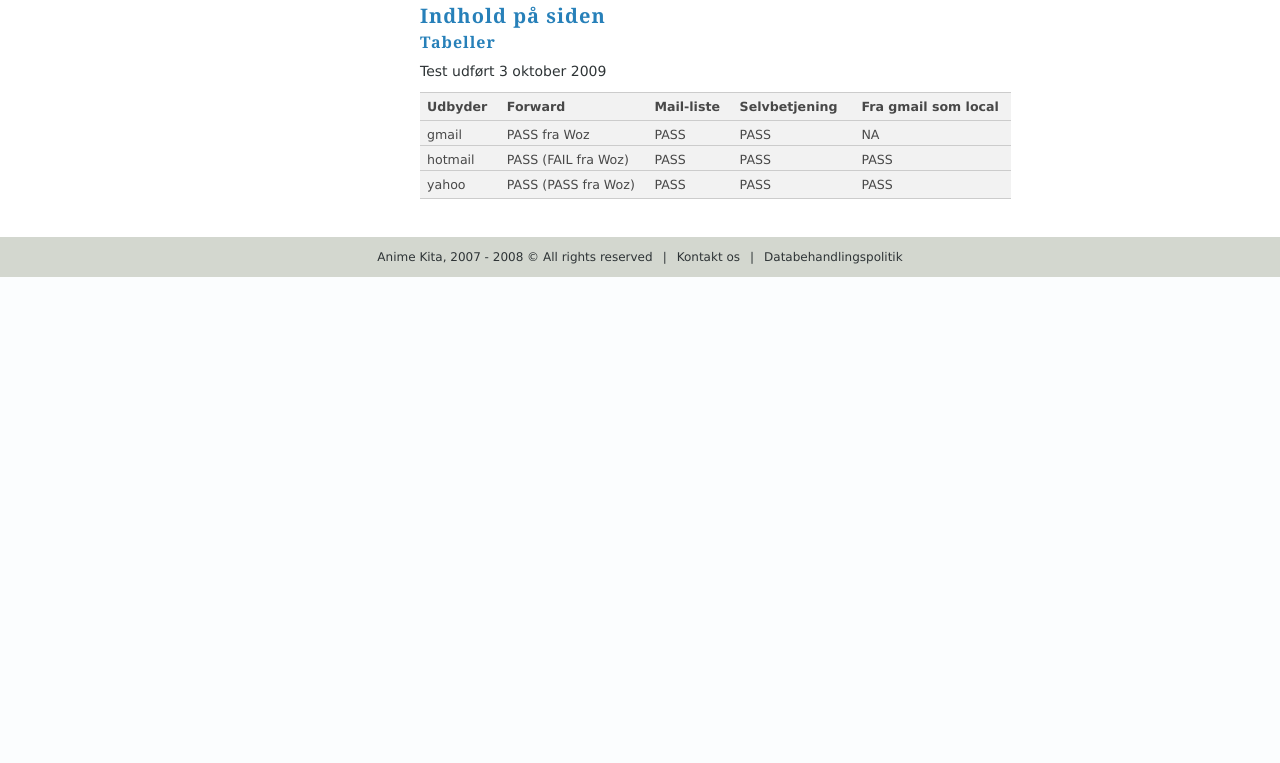
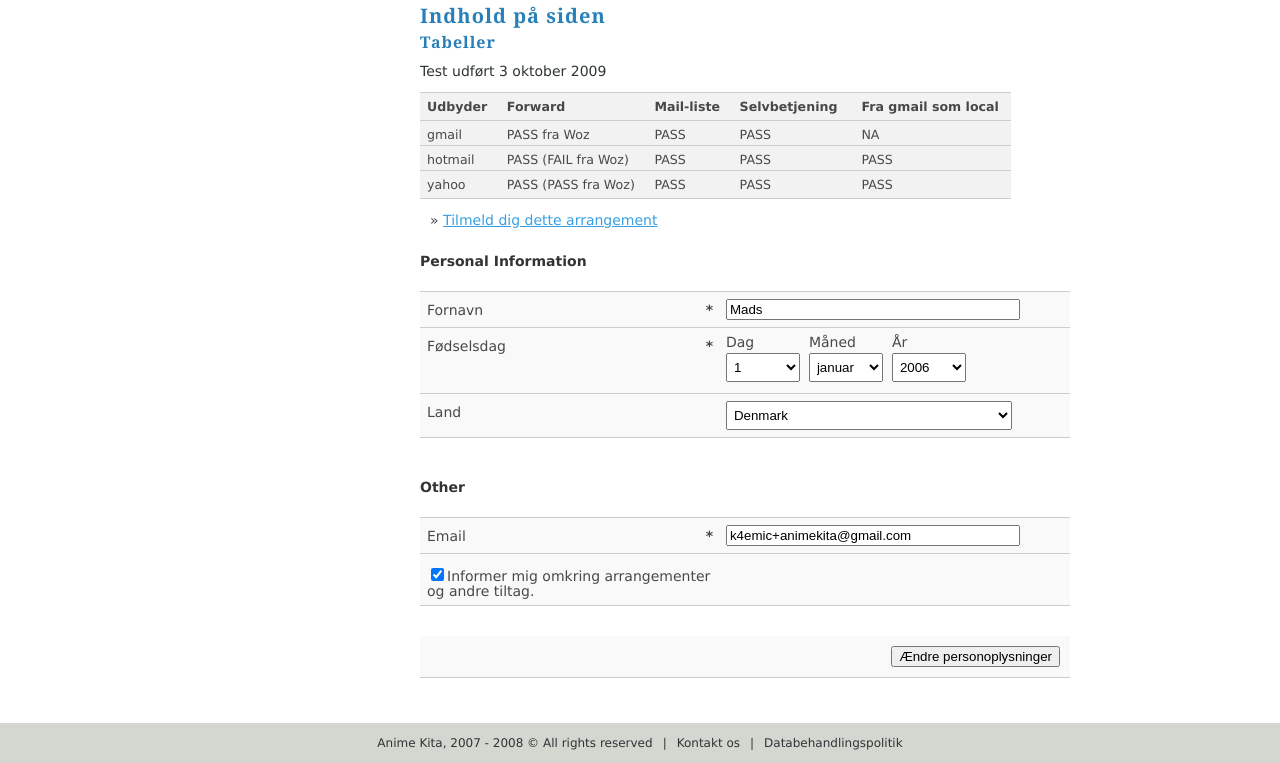
Before and after one commit to animekita/anime-kita-static, a PHP site: page / in a window 1280 px wide. Shown: the part 979-1742 px from the top of the page. Before the commit the page ends 1256 px from the top, so only its background shows below. Run offline with PHP 8.4, Linux system fonts and the light colour scheme.

Commit message:
Styling til selvbetjenings LIer Opdatering og tilpasning af uni-form css filer Inkludering af form og table-options li i markup

```diff
--- a/css/cms.css
+++ b/css/cms.css
@@ -152,6 +152,11 @@ div#ccm-page-detail {
     margin-left: 1.4em;
 }
 
+#midContent ul.table-options li {
+	list-style-type:none;
+	margin:3px 10px;
+}
+
 #midContent ol li {
     list-style-type: decimal;
 }
--- a/css/uni-form-generic.css
+++ b/css/uni-form-generic.css
@@ -1,195 +1,136 @@
-/* Uni-Form by Dragan Babic  - http://dnevnikeklektika.com/ , http://draganbabic.com/ */
-/* Some rights reserved - http://creativecommons.org/licenses/by-sa/2.5/ */
+/* Uni-Form by Dragan Babic [Superawesome Industries]  - http: //sprawsm.com/uni-form/ */
+/* Some rights reserved - http: //creativecommons.org/licenses/by-sa/2.5/ */
+/* Do not edit this file directly, make your changes to uni-form.css in the same folder */
 
-.uniForm {
-    margin: 0;
-    padding: 0;
-    position: relative;
-    width: 100%;
-    overflow: hidden;
-}
-/* Some generals */
-.uniForm fieldset {
-    border: none;
-    margin: 0;
-    padding: 0;
-}
+/* ------------------------------------------------------------------------------ */
 
-.uniForm fieldset legend {
-    margin: 0;
-    padding: 0;
-}
+.uniForm{ margin: 0; padding: 0; position: relative; z-index: 1; } /* reset stuff */
 
-/* This is the main unit that contains our form elements */
-.uniForm .ctrlHolder {
-    overflow: hidden;
-    margin: 0;
-    padding: 0;
-    clear: both;
-}
+  /* Some generals and more resets */
+  .uniForm fieldset{ border: none; margin: 0; padding: 0; }
+    .uniForm fieldset legend{ margin: 0; padding: 0; }
 
-.uniForm .buttonHolder {
-    overflow: hidden;
-    clear: both;
-}
+    /* This is the main unit that contains our form elements */
+    .uniForm .ctrlHolder,
+    .uniForm .buttonHolder{ margin: 0; padding: 0; clear: both; }
 
-.uniForm .resetButton {
-}
+    /* Clear all floats */
+    .uniForm:after,
+      .uniForm .buttonHolder:after,
+      .uniForm .ctrlHolder:after,
+        .uniForm .ctrlHolder .multiField:after,
+          .uniForm .inlineLabel:after{ content: "."; display: block; height: 0; line-height: 0; font-size: 0; clear: both; min-height: 0; visibility: hidden; }
 
-.uniForm .submitButton {
-}
+    /* A class to be used on a label that contains a checkbox or a radio button */
+    .uniForm .inlineLabel,
+    .uniForm .inlineLabels .inlineLabel,
+    .uniForm .blockLabels .inlineLabel{ width: auto; float: none; margin: 0; display: block; }
+      /* IE shows borders & padding on checkboxes and radio buttons if they are declared on an input element, remove them */
+      /* Legacy/Inheritance fix */
+      .uniForm .inlineLabel input,
+      .uniForm .inlineLabels .inlineLabel input,
+      .uniForm .blockLabels .inlineLabel input{ border: none; padding: 0; margin: 0; }
 
-.uniForm .inlineLabel, .uniForm .inlineLabels .inlineLabel, .uniForm .blockLabels .inlineLabel {
-    width: auto;
-    float: none;
-    margin: 0 1em 0 0;
-    display: inline;
-}
+/* ------------------------------------------------------------------------------ */
 
-.uniForm .inlineLabel input {
-}
+    /* Styles for form controls where labels are above the input elements */
+    /* Set the class of the parent (preferably to a fieldset) to .blockLabels */
 
-.uniForm .focused { /* For highlighting the rows on input focus */
-}
-/* ########################################################################## */
-/* Styles for form controls where labels are in line with the input elements */
-/* Set the class of the parent (preferably to a fieldset) to .inlineLabels */
-.uniForm .inlineLabels .ctrlHolder {
-}
+      .uniForm label,
+      .uniForm .label,
+      .uniForm .blockLabels label,
+      .uniForm .blockLabels .label{ display: block; float: none; padding: 0; line-height: 100%; width: auto; }
 
-.uniForm .inlineLabels label, .uniForm .inlineLabels .label {
-    float: left;
-    margin: .3em 2% 0 0;
-    padding: 0;
-    line-height: 100%;
-    position: relative;
-}
+      /* Float the input elements */
+      .uniForm .textInput,
+      .uniForm .blockLabels .textInput,
+      .uniForm .blockLabels .fileUpload,
+      .uniForm .selectInput,
+      .uniForm .blockLabels .selectInput,
+      .uniForm .blockLabels select,
+      .uniForm textarea,
+      .uniForm .blockLabels textarea{ float: left; }
 
-.uniForm .inlineLabels .textInput, .uniForm .inlineLabels .fileUpload {
-    float: left;
-}
+      /* Postition the hints */
+      .uniForm .formHint,
+      .uniForm .blockLabels .formHint{ float: right; margin: 0; clear: none; }
 
-.uniForm .inlineLabels .fileUpload {
-}
+      /* Position the elements inside combo boxes (multiple selects/checkboxes/radio buttons per unit) */
+      .uniForm .multiField,
+      .uniForm .blockLabels .multiField{ width: auto; float: left; }
+        .uniForm .multiField .inlineLabel,
+        .uniForm .blockLabels .multiField .inlineLabel{ display: block; margin: 0 0 .5em 0; }
+        .uniForm .multiField .blockLabel,
+        .uniForm .blockLabels .multiField .blockLabel{ float: left; width: auto; margin: 0; }
+        .uniForm .multiField .blockLabel .textInput,
+        .uniForm .multiField .blockLabel .selectInput,
+        .uniForm .multiField .blockLabel select,
+        .uniForm .blockLabels .multiField .blockLabel .textInput,
+        .uniForm .blockLabels .multiField .blockLabel .selectInput,
+        .uniForm .blockLabels .multiField .blockLabel select{ width: 100%; margin: 0; }
 
-.uniForm .inlineLabels .selectInput {
-    float: left;
-}
+/* ------------------------------------------------------------------------------ */
 
-.uniForm .inlineLabels textarea {
-    float: left;
-}
+    /* Styles for form controls where labels are in line with the input elements */
+    /* Set the class of the parent (preferably to a fieldset) to .inlineLabels */
+        .uniForm .inlineLabels label,
+        .uniForm .inlineLabels .label{ float: left; margin: 0; padding: 0; line-height: 100%; position: relative; }
 
-.uniForm .inlineLabels .formHint {
-    clear: both;
-}
-/* inlineLabels esthetics */
-.uniForm .inlineLabels .formHint strong {
-}
-/* ########################################################################## */
-/* Styles for form controls where labels are above the input elements */
-/* Set the class of the parent (preferably to a fieldset) to .blockLabels */
-.uniForm .blockLabels .ctrlHolder {
-}
+        /* Float the input elements */
+        .uniForm .inlineLabels .textInput,
+        .uniForm .inlineLabels .fileUpload,
+        .uniForm .inlineLabels .selectInput,
+        .uniForm .inlineLabels select,
+        .uniForm .inlineLabels textarea{ float: left; }
 
-.uniForm .blockLabels label, .uniForm .blockLabels .label {
-    display: block;
-    float: none;
-    margin: .3em 0;
-    padding: 0;
-    line-height: 100%;
-    width: auto;
-}
+      /* Postition the hints */
+      .uniForm .inlineLabels .formHint{ clear: both; float: none; }
+      .uniForm .inlineLabels .multiField{ float: left; }
+      .uniForm .inlineLabels .multiField .inlineLabel{}
+      .uniForm .inlineLabels .multiField .blockLabel{}
+        .uniForm .inlineLabels .multiField .blockLabel .textInput,
+        .uniForm .inlineLabels .multiField .blockLabel .selectInput,
+        .uniForm .inlineLabels .multiField .blockLabel select{ display: block; width: 100%; float: none; }
+        .uniForm .inlineLabels .multiField select{ float: left; }
 
-.uniForm .blockLabels .label {
-    float: left;
-    margin-right: 3em;
-}
+/* ------------------------------------------------------------------------------ */
 
-.uniForm .blockLabels .inlineLabel {
-    position: relative;
-    top: .15em;
-}
+    /* Required fields asterisk styling for .blockLabels */
+    .uniForm label em,
+    .uniForm .label em,
+    .uniForm .blockLabels label em,
+    .uniForm .blockLabels .label em{ position: absolute; left: -7px; }
 
-.uniForm .blockLabels .textInput, .uniForm .blockLabels .fileUpload {
-    float: left;
-}
+    /* Required fields asterisk styling for .inlineLabels */
+    .uniForm .inlineLabels label em,
+    .uniForm .inlineLabels .label em{ display: block; position: absolute; left: auto; right: 0; font-style: normal; font-weight: bold; }
+    .uniForm .inlineLabel em{ position: absolute; left: 7px; }
 
-.uniForm .blockLabels .fileUpload {
-}
+/* ------------------------------------------------------------------------------ */
 
-.uniForm .blockLabels .selectInput {
-    display: block;
-}
+    /* Messages */
+    .uniForm #errorMsg,
+    .uniForm .error{
+    }
+      .uniForm #errorMsg dt,
+      .uniForm #errorMsg h3{
+      }
+      .uniForm #errorMsg dd{
+      }
+        .uniForm #errorMsg ol{
+        }
+          .uniForm #errorMsg ol li{
+          }
+      .uniForm .errorField{
+      }
 
-.uniForm .blockLabels textarea {
-    float: left;
-    display: block;
-}
+    .uniForm #OKMsg{
+    }
 
-.uniForm .blockLabels .formHint {
-    float: right;
-    margin: 0;
-    clear: none;
-}
-/* blockLabels esthetics */
-.uniForm .blockLabels .ctrlHolder {
-}
+/* ------------------------------------------------------------------------------ */
 
-.uniForm .blockLabels .focused {
-}
-/* ########################################################################## */
-/* Focus pseudoclasses */
-.uniForm .ctrlHolder .textInput:focus {
-}
+    /* Columns */
 
-.uniForm div.focused .textInput:focus {
-}
-
-.uniForm div.focused .formHint {
-}
-/* Required fields asterisk styling, use if needed */
-.uniForm label em, .uniForm .label em {
-    display: block;
-    position: absolute;
-    left: 100%;
-    font-style: normal;
-    font-weight: bold;
-}
-
-.uniForm .blockLabels label em, .uniForm .blockLabels .label em {
-    position: static;
-    display: inline;
-}
-/* ########################################################################## */
-/* Messages */
-.uniForm #errorMsg, .uniForm .error {
-}
-
-.uniForm #errorMsg dt, .uniForm #errorMsg h3 {
-}
-
-.uniForm #errorMsg dd {
-}
-
-.uniForm #errorMsg ol {
-}
-
-.uniForm #errorMsg ol li {
-}
-
-.uniForm .errorField {
-}
-/* ########################################################################## */
-/* Add the following classes to your fieldsets (preferably) if you want columns */
-.uniForm .col {
-    float: left;
-}
-
-.uniForm .columnLeft {
-    float: left;
-}
-
-.uniForm .columnRight {
-    float: right;
-}
+    .uniForm .col{ float: left; }
+    .uniForm .col.first{}
+    .uniForm .col.last{}
--- a/css/uni-form.css
+++ b/css/uni-form.css
@@ -1,172 +1,145 @@
 @import "uni-form-generic.css";
-/* Your styles below */
-/* Keep in mind that wherever you see "Required property" it means that the property must exist, adjust it's value to your liking */
-/* Generals */
-.uniForm fieldset {
-    margin-bottom: 20px;
-    border: 1px solid #ccc;
-    border-width: 0 0 1px 0;
+/* Keep in mind that wherever you see 'Required property' it means that the property must exist */
+
+/* ------------------------------------------------------------------------------ */
+
+  /* Generals */
+  .uniForm fieldset{}
+    .uniForm fieldset legend{ color: #333; font-weight: bold; font-size: 100%; margin: 0; padding: 1.5em 0; }
+
+    /* This is the main unit that contains our form elements */
+    .uniForm .ctrlHolder{ padding: 7px; border-bottom: 1px solid #dfdfdf; }
+
+    .uniForm .buttonHolder{ text-align: right; }
+      .uniForm .resetButton{ float: left; }
+      .uniForm .primaryAction{ font-weight: bold; }
+
+    /* This class gets added to div.ctrlHolder to highlight the row */
+    .uniForm .focused{ background: #fffcdf; }
+
+      /* .inlineLabel is used for inputs within labels - checkboxes and radio buttons */
+      .uniForm .inlineLabel input,
+      .uniForm .inlineLabels .inlineLabel input,
+      .uniForm .blockLabels .inlineLabel input{ float: left; margin: 0 .4em 0 0; }
+        .uniForm .inlineLabel span{ float: left; width: 90%; }
+
+/* ------------------------------------------------------------------------------ */
+
+    /* .blockLabels (default style, will be applied even if you don't class the parent element) */
+    .uniForm .blockLabels .ctrlHolder{}
+
+      .uniForm label,
+      .uniForm .blockLabels label,
+      .uniForm .blockLabels .label{ margin: 0 0 .5em 0; }
+
+      .uniForm .textInput,
+      .uniForm .blockLabels .textInput,
+      .uniForm .blockLabels .fileUpload{ width: 53%; /* <- Required property */ }
+
+      .uniForm .selectInput,
+      .uniForm select,
+      .uniForm .blockLabels .selectInput,
+      .uniForm .blockLabels select{ width: 53.5%; /* <- Required property */ }
+      .uniForm textarea,
+      .uniForm .blockLabels textarea{ width: 53%; /* <- Required property */ height: 12em; }
+
+      .uniForm .formHint,
+      .uniForm .blockLabels .formHint{ width: 45%; /* <- Required property */ font-size: .9em; color: #777; position: relative; top: -.5em; }
+
+      .uniForm .multiField,
+      .uniForm .blockLabels .multiField{ width: 53%; }
+        .uniForm .multiField .inlineLabel,
+        .uniForm .blockLabels .multiField .inlineLabel{ display: block; margin: 0 0 .5em 0; }
+        .uniForm .multiField .blockLabel,
+        .uniForm .blockLabels .multiField .blockLabel{ width: 30%; margin: 0 10px 0 0; }
+        .uniForm .multiField .blockLabel .textInput,
+        .uniForm .multiField .blockLabel .selectInput,
+        .uniForm .multiField .blockLabel select,
+        .uniForm .blockLabels .multiField .blockLabel .textInput,
+        .uniForm .blockLabels .multiField .blockLabel .selectInput,
+        .uniForm .blockLabels .multiField .blockLabel select{ width: 100%; margin: .3em 0 0 0; }
+
+/* ------------------------------------------------------------------------------ */
+
+    /* .inlineLabels */
+    .uniForm .inlineLabels .ctrlHolder{}
+
+    .uniForm .inlineLabels label,
+    .uniForm .inlineLabels .label{ width: 45%; /* <- Required property */ margin: .3em 2% 0 0; /* <- Required property */ }
+
+    .uniForm .inlineLabels .textInput,
+    .uniForm .inlineLabels .fileUpload{ width: 45%; /* <- Required property */ }
+
+    .uniForm .inlineLabels .selectInput,
+    .uniForm .inlineLabels select{ width: 45%; /* <- Required property */ }
+
+    .uniForm .inlineLabels textarea{  width: 45%; /* <- Required property */ height: 12em; }
+
+    .uniForm .inlineLabels .formHint{ margin-top: 0; margin-left: 47%; font-size: .9em; color: #777; position: static; }
+
+    .uniForm .inlineLabels .multiField{ width: 45%; /* <- Required property */ margin: 0 0 .3em 0; }
+      .uniForm .inlineLabels .multiField .inlineLabel{ display: block; margin: 0 0 .5em 0; }
+      .uniForm .inlineLabels .multiField .blockLabel{ float: left; width: 26%; margin: 0 3% 0 0; }
+      .uniForm .inlineLabels .multiField .blockLabel .textInput,
+      .uniForm .inlineLabels .multiField .blockLabel .selectInput,
+      .uniForm .inlineLabels .multiField .blockLabel select{ width: 100%; margin: .3em 0 0 0; }
+
+/* Focus pseudoclasses */
+.uniForm .ctrlHolder .textInput:focus{ outline: none; /* Get rid of the 'glow' effect in WebKit, optional */ }
+.uniForm .ctrlHolder textarea:focus{ outline: none; /* Get rid of the 'glow' effect in WebKit, optional */ }
+.uniForm div.focused .formHint{ color: #333; }
+
+/* Columns (they are floated left by default) */
+.uniForm .col{ width: 47.9%; /* <- Required property */ margin: 0 2% 20px 0; }
+/* Use .first and .last classes to control the layout/spacing of your columns */
+.uniForm .col.first{ width: 49%; /* <- Required property */ float: left; clear: none; }
+.uniForm .col.last{ width: 49%; /* <- Required property */ float: right; clear: none; margin-right: 0; }
+
+/* Messages */
+.uniForm #errorMsg{ background: #ffdfdf; border: 1px solid #df7d7d; border-width: 1px 0; margin: 0 0 1.5em 0; padding: 7px; }
+.uniForm .error{ background: #ffdfdf; border: 1px solid #df7d7d; border-width: 1px 0; }
+
+  .uniForm #errorMsg dt, .uniForm #errorMsg h3{ margin: 0 0 .5em 0; font-size: 100%; line-height: 100%; font-weight: bold; }
+  .uniForm #errorMsg dd{ margin: 0; padding: 0; }
+    .uniForm #errorMsg ol{ margin: 0; padding: 0; }
+      .uniForm #errorMsg ol li{ margin: 0; padding: 2px; list-style-position: inside; border-bottom: 1px dotted #df7d7d; position: relative; }
+    .uniForm .errorField{ color: #af4c4c; margin: 0 0 6px 0; padding: 4px; background: #ffbfbf; }
+
+.uniForm #OKMsg{ background: #C8FFBF; border: 1px solid #A2EF95; border-width: 1px 0; margin: 0 0 1.5em 0; padding: 7px; }
+  .uniForm #OKMsg p{ margin: 0; }
+
+/*
+IT IS STRONGLY ADVISED TO MAKE YOUR CHANGES AFTER THIS COMMENT BY REPEATING (COPYING) THE SELECTOR FROM ABOVE,
+AND MODIFYING IT WITH YOUR OWN PROPERTIES/VALUES. THIS IS RECOMMENDED BECAUSE IF YOU HAPPEN TO RUN INTO TROUBLE,
+YOU CAN VERY EASILY REVERT TO A GENERIC STYLE OF UNI-FORM. BEST OF LUCK...
+*/
+
+/* ------------------------------------------------------------------------------ */
+
+/* Kita */
+.uniForm .ctrlHolder {
+	border-color:#CCCCCC;
+	border-style:solid;
+	border-width:1px 0 0;
 }
 
-.uniForm fieldset legend {
-    color: #000; /* Reset IE */
-    font-weight: bold;
-    font-size: 1em;
+.uniForm .ctrlHolder, .uniForm .buttonHolder {
+background:none repeat scroll 0 0 #F9F9F9;
 }
 
-.uniForm fieldset .textInput, .uniForm fieldset .textInputWide {
-    background-color: #FFFFFF;
-}
-
-.uniForm .ctrlHolder { /* This is the main unit that contains our form elements */
-    padding: 7px;
-}
-
-.uniForm .ctrlHolder em {
-	background-color: transparent;
-	padding-top: 4px;
+.uniForm fieldset {
+	border-color:#CCCCCC;
+	border-style:solid;
+	border-width:0 0 1px;
+	margin-bottom:20px;
 }
 
 .uniForm .buttonHolder {
-    text-align: right; /* Recommended */
-    margin: 10px 0 0 0;
-    padding: 10px;
-    text-align: right;
+	margin:10px 0 0;
+	padding:10px;
+	text-align:right;
 }
 
-.uniForm .focused {
-    background: #FFFCDF;
+.uniForm select {
+	padding:5px 3px;
 }
-
-.uniForm .ctrlHolder, .uniForm .buttonHolder {
-    background: #f9f9f9;
-}
-.uniForm .ctrlHolder {
-	border-color: #ccc;
-	border-style: solid;
-    border-width: 1px 0 0 0;
-}
-/* .inlineLabels */
-.uniForm .inlineLabels label, .uniForm .inlineLabels .label {
-    width: 45%; /* Required property */
-}
-/* Allow checkboxes to use the full width */
-.uniForm .inlineLabels div div label {
-    width: 100%;
-}
-
-.uniForm .inlineLabels div div label em {
-    display: inline;
-    position: static;
-    left: auto;
-}
-
-.uniForm .inlineLabels .textInput, .uniForm .inlineLabels .fileUpload {
-    width: 45%; /* Required property */
-}
-
-.uniForm .inlineLabels .selectInput {
-    width: 45%; /* Required property */
-}
-
-.uniForm .inlineLabels textarea {
-    width: 45%; /* Required property */
-    height: 12em;
-}
-
-#content form.uniForm .inlineLabels .formHint {
-    margin-left: 47%;
-    font-size: 1em;
-    margin-bottom: 0px;
-	padding-top: 5px;
-	font-style: italic;
-}
-/* .blockLabels */
-.uniForm .blockLabels .textInput, .uniForm .blockLabels .fileUpload {
-    width: 53%; /* Required property */
-}
-
-/* .blockLabels */
-.uniForm .blockLabels .textInputWide {
-    width: 97%; /* Required property */
-}
-
-.uniForm .blockLabels .selectInput {
-    display: block;
-    width: 53.5%; /* Required property */
-}
-
-.uniForm .blockLabels textarea {
-    width: 53%; /* Required property */
-    height: 12em;
-}
-
-.uniForm .blockLabels .formHint {
-    width: 45%; /* Required property */
-}
-/* Columns */
-.uniForm .col {
-    width: 47.9%; /* Required property */
-    margin: 0 2% 0 0;
-}
-
-.uniForm .columnLeft {
-    width: 49%; /* Required property */
-}
-
-.uniForm .columnRight {
-    width: 49%; /* Required property */
-}
-/* Messages */
-.uniForm #errorMsg {
-    background: #ffdfdf;
-    border: 1px solid #df7d7d;
-    border-width: 1px 0;
-    margin: 0 30px 1em 0px;
-    padding: 1em;
-}
-
-.uniForm .error {
-    background: #ffdfdf;
-    border: 1px solid #df7d7d;
-    border-width: 1px 0 0 0;
-}
-
-.uniForm #errorMsg dt, .uniForm #errorMsg h3 {
-    margin: 0 0 .5em 0;
-    font-size: 110%;
-    line-height: 100%;
-    font-weight: bold;
-}
-
-.uniForm #errorMsg dd {
-    margin: 0;
-    padding: 0;
-}
-
-.uniForm #errorMsg ol, .uniForm #errorMsg ul {
-    margin: 0;
-    padding: 0;
-}
-
-.uniForm #errorMsg ol li, .uniForm #errorMsg ul li {
-    margin: 0;
-    padding: 2px;
-    list-style-position: inside;
-    border-bottom: 1px dotted #df7d7d;
-    position: relative;
-    font-size: 1em;
-}
-
-.uniForm .errorField {
-    color: #af4c4c;
-    margin: 0 0 6px 0;
-    padding: 4px;
-    background: #ffbfbf;
-    font-size: 1em;
-}
-
-/** Better selects **/
-.uniForm select {
-	padding: 5px 0 5px 3px;
-}
--- a/index.html
+++ b/index.html
@@ -5,6 +5,10 @@
 		<meta http-equiv="Content-Type" content="text/html; charset=UTF-8"/>
 		<title>Anime kita - nordjyllands forening for japansk populærkultur</title>
 		<link rel="stylesheet" type="text/css" href="css/reset.css" />
+
+
+		<link rel="stylesheet" type="text/css" href="css/uni-form.css" />
+
 		<link rel="stylesheet" type="text/css" href="css/base.css" />
 		<link rel="stylesheet" type="text/css" href="css/cms.css" />
 	</head>
@@ -145,8 +149,82 @@
 							</tbody>
 						</table>
 
+						<ul class="table-options">
+							<li>&#187; <a href="/selvbetjening/events/se/17/tilmeld/">Tilmeld dig dette arrangement</a></li>
+						</ul>
+
 					</div>
 
+					<form class="uniForm" action="" method="post" enctype="multipart/form-data">
+
+						<fieldset class="inlineLabels"><legend>Personal Information</legend>
+							<div class="ctrlHolder">
+								<label for="id_first_name"><em>*</em> Fornavn</label>
+								<input type="text" id="id_first_name" maxlength="50" class="text textInput" value="Mads" name="first_name"/><p class="formHint"/>
+							</div>
+
+							<div class="ctrlHolder">
+								<label for="id_dateofbirth_month"><em>*</em> Fødselsdag</label>
+								<div class="multiField">
+									<label class="blockLabel" for="id_dateofbirth_day">Dag
+										<select id="id_dateofbirth_day" name="dateofbirth_day">
+											<option value="1">1</option>
+											<option value="2">2</option>
+										</select>
+									</label>
+									<label class="blockLabel" for="id_dateofbirth_month">Måned
+										<select id="id_dateofbirth_month" name="dateofbirth_month">
+											<option value="1">januar</option>
+											<option value="2">februar</option>
+											<option value="3">marts</option>
+										</select>
+									</label>
+									<label class="blockLabel" for="id_dateofbirth_year">År
+										<select id="id_dateofbirth_year" name="dateofbirth_year">
+											<option value="2006">2006</option>
+											<option value="2007">2007</option>
+											<option value="2008">2008</option>
+											<option value="2009">2009</option>
+										</select>
+									</label>
+								</div><p class="formHint"/>
+							</div>
+
+							<div class="ctrlHolder">
+								<label for="id_country">Land</label>
+								<select class=" selectInput" name="country" id="id_country">
+
+									<option selected="selected" value="DK">Denmark</option>
+
+									<option value="UM">United States Minor Outlying Islands</option>
+									<option value="UY">Uruguay</option>
+									<option value="UZ">Uzbekistan</option>
+									<option value="VU">Vanuatu</option>
+									<option value="VE">Venezuela (Bolivarian Republic of)</option>
+									<option value="VN">Viet Nam</option>
+									<option value="VG">British Virgin Islands</option>
+									<option value="VI">United States Virgin Islands</option>
+									<option value="WF">Wallis and Futuna Islands</option>
+									<option value="EH">Western Sahara</option>
+									<option value="YE">Yemen</option>
+									<option value="ZM">Zambia</option>
+									<option value="ZW">Zimbabwe</option>
+								</select><p class="formHint"/>
+							</div>
+
+						</fieldset>
+						<fieldset class="inlineLabels"><legend>Other</legend>
+							<div class="ctrlHolder">
+								<label for="id_email"><em>*</em> Email</label>
+								<input type="text" id="id_email" maxlength="75" class="text textInput" value="k4emic+animekita@gmail.com" name="email"/><p class="formHint"/>
+							</div>
+
+							<div class="ctrlHolder">
+								<div><label for="id_send_me_email"><input type="checkbox" id="id_send_me_email" name="send_me_email" checked="checked"/>Informer mig omkring arrangementer og andre tiltag.</label><script type="text/javascript">$(document).ready(function(){ update_child_inputs($("#id_send_me_email"));});$("#id_send_me_email").change(function() { update_child_inputs($("#id_send_me_email"));});</script>
+								</div></div>
+
+						</fieldset>
+						<fieldset class="inlineLabels"><div class="buttonHolder"><button class="submitButton" type="submit">Ændre personoplysninger</button></div></fieldset></form>
 				</div>
 			</div>
 			<div id="footerFix"></div>
```
Lines whose indentation alone changed are shown as unchanged.
